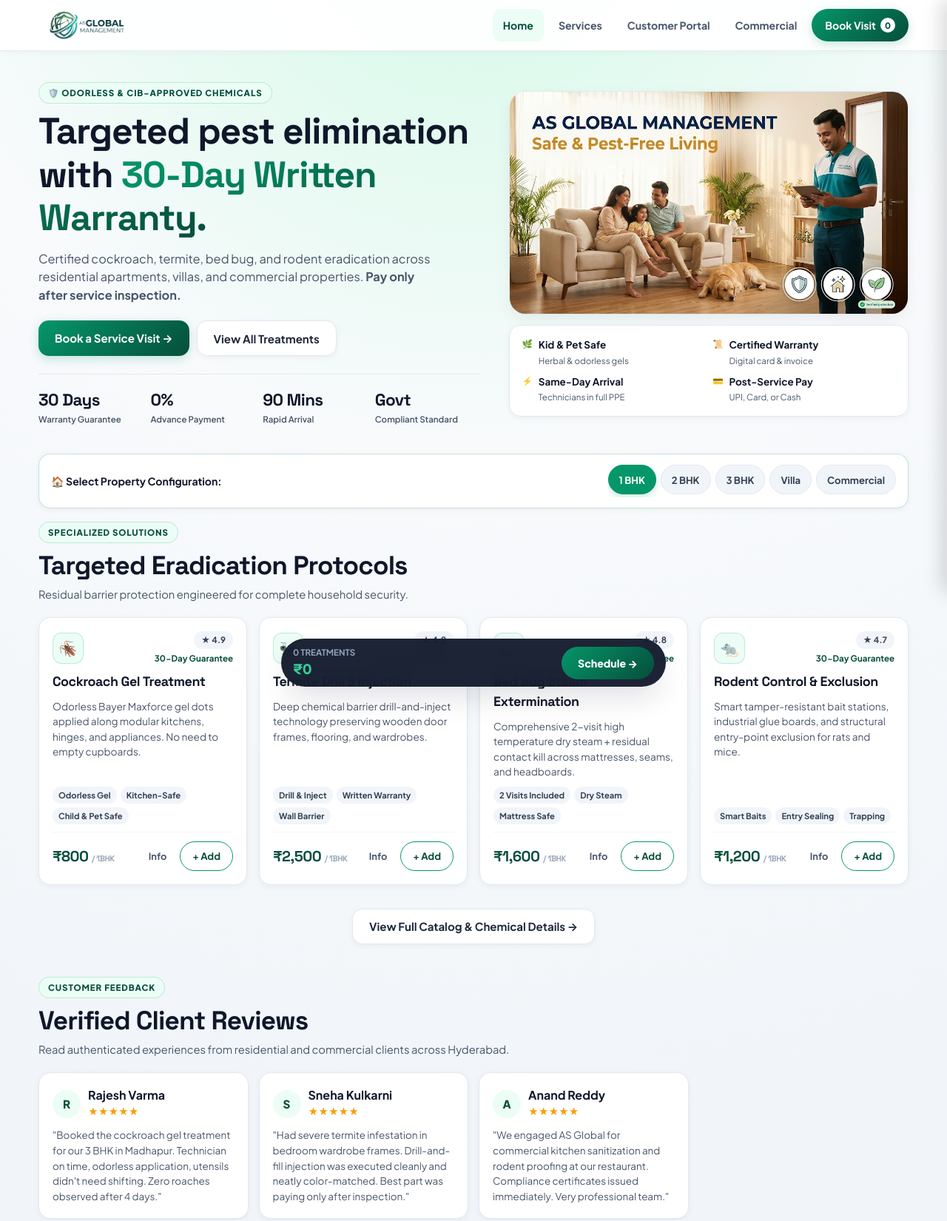
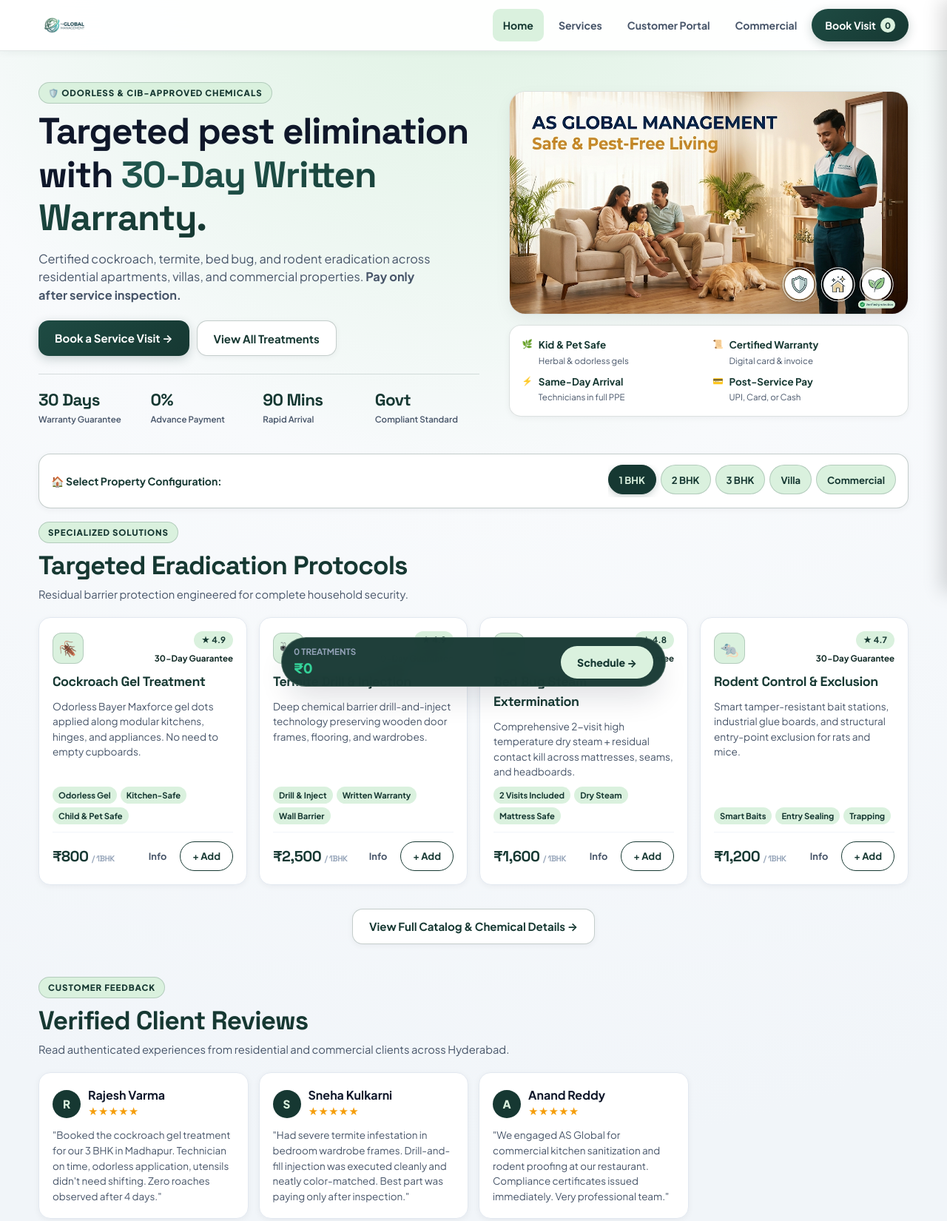
Before and after one commit to asglobalmanagement0-cmyk/AS-GLOBAL-MANAGEMENT, a plain HTML site: page index.html in a window 1280 px wide. Shown: the top 1650 px of the page at 74% size. Drawn offline with Linux system fonts and the light colour scheme; no server answers.

Commit message:
Update styles.css

```diff
--- a/styles.css
+++ b/styles.css
@@ -1,14 +1,15 @@
 /* =========================================================================
-   AS GLOBAL MANAGEMENT — MAIN STYLESHEET
+   AS GLOBAL MANAGEMENT — MAIN STYLESHEET (#163832 & #DAF1DE)
    ========================================================================= */
 
 :root {
-  --primary: #059669;
-  --primary-hover: #047857;
-  --primary-dark: #064e3b;
-  --primary-deep: #022c22;
-  --primary-light: #ecfdf5;
-  --primary-glow: rgba(5, 150, 105, 0.22);
+  --primary: #163832;
+  --primary-hover: #1e4b43;
+  --primary-dark: #0f2924;
+  --primary-deep: #163832;
+  --primary-light: #DAF1DE;
+  --primary-soft: #eef9f0;
+  --primary-glow: rgba(22, 56, 50, 0.22);
   --accent: #f59e0b;
   --accent-light: #fef3c7;
   --slate-900: #0f172a;
@@ -52,7 +53,7 @@ html {
 
 body {
   font-family: 'Plus Jakarta Sans', system-ui, -apple-system, BlinkMacSystemFont, "Segoe UI", Roboto, sans-serif;
-  background: radial-gradient(130% 90% at 50% -10%, #d1fae5 0%, #f8fafc 45%, #f1f5f9 100%);
+  background: radial-gradient(130% 90% at 50% -10%, #DAF1DE 0%, #f8fafc 48%, #f1f5f9 100%);
   color: var(--slate-900);
   line-height: 1.5;
   min-height: 100vh;
@@ -117,8 +118,8 @@ header {
   background: rgba(255, 255, 255, 0.94);
   backdrop-filter: blur(18px);
   -webkit-backdrop-filter: blur(18px);
-  border-bottom: 1px solid rgba(226, 232, 240, 0.8);
-  box-shadow: 0 2px 10px rgba(15, 23, 42, 0.03);
+  border-bottom: 1px solid rgba(22, 56, 50, 0.12);
+  box-shadow: 0 2px 10px rgba(22, 56, 50, 0.05);
   width: 100%;
 }
 
@@ -143,7 +144,7 @@ header {
 }
 
 .logo img.header-logo-img {
-  height: 98px;
+  height: 52px;
   width: auto;
   max-width: 180px;
   object-fit: contain;
@@ -212,16 +213,21 @@ header {
 }
 
 .nav-link.active {
-  color: var(--primary-dark);
+  color: var(--primary);
   background: var(--primary-light);
 }
 
 .nav-link.cta-btn {
-  background: linear-gradient(135deg, var(--primary), var(--primary-dark));
+  background: linear-gradient(135deg, var(--primary-hover), var(--primary));
   color: var(--white);
   padding: 9px 18px;
   border-radius: 999px;
   box-shadow: 0 4px 14px var(--primary-glow);
+}
+
+.nav-link.cta-btn:hover {
+  background: var(--primary-dark);
+  color: var(--white);
 }
 
 .cart-badge {
@@ -233,8 +239,8 @@ header {
   padding: 0 6px;
   margin-left: 6px;
   border-radius: 999px;
-  background: var(--white);
-  color: var(--primary-dark);
+  background: var(--primary-light);
+  color: var(--primary);
   font-size: 0.72rem;
   font-weight: 800;
 }
@@ -248,7 +254,7 @@ header {
   gap: 5px;
   width: 44px;
   height: 44px;
-  background: var(--slate-100);
+  background: var(--primary-light);
   border-radius: 12px;
   padding: 10px;
   z-index: 100;
@@ -257,7 +263,7 @@ header {
 .menu-toggle span {
   width: 22px;
   height: 2.2px;
-  background: var(--slate-800);
+  background: var(--primary);
   border-radius: 2px;
   transition: transform 0.25s var(--ease), opacity 0.2s;
 }
@@ -327,12 +333,12 @@ header {
 
 .mobile-nav-list button.active {
   background: var(--primary-light);
-  color: var(--primary-dark);
+  color: var(--primary);
 }
 
 .mobile-nav-list button.cta-mobile {
   margin-top: 14px;
-  background: linear-gradient(135deg, var(--primary), var(--primary-dark));
+  background: linear-gradient(135deg, var(--primary-hover), var(--primary));
   color: var(--white);
   text-align: center;
   justify-content: center;
@@ -387,18 +393,19 @@ main {
   font-weight: 800;
   letter-spacing: 0.08em;
   text-transform: uppercase;
-  color: var(--primary-dark);
+  color: var(--primary);
   background: var(--primary-light);
   padding: 5px 12px;
   border-radius: 999px;
   margin-bottom: 8px;
-  border: 1px solid rgba(5, 150, 105, 0.2);
+  border: 1px solid rgba(22, 56, 50, 0.2);
 }
 
 .sec-head h2 {
   font-size: clamp(1.45rem, 3.8vw, 2.2rem);
   margin-bottom: 6px;
   line-height: 1.25;
+  color: var(--primary);
 }
 
 .sec-head p {
@@ -425,10 +432,11 @@ main {
   font-size: clamp(1.85rem, 5vw, 3.1rem);
   line-height: 1.18;
   margin-bottom: 14px;
+  color: var(--slate-900);
 }
 
 .hero-text h1 span {
-  background: linear-gradient(135deg, var(--primary), var(--primary-dark));
+  background: linear-gradient(135deg, #21574e, var(--primary));
   -webkit-background-clip: text;
   -webkit-text-fill-color: transparent;
 }
@@ -452,7 +460,7 @@ main {
   align-items: center;
   justify-content: center;
   gap: 8px;
-  background: linear-gradient(135deg, var(--primary), var(--primary-dark));
+  background: linear-gradient(135deg, var(--primary-hover), var(--primary));
   color: var(--white);
   padding: 12px 22px;
   border-radius: 14px;
@@ -463,17 +471,21 @@ main {
   min-height: 48px;
 }
 
+.btn:hover {
+  background: var(--primary-dark);
+}
+
 .btn.secondary {
   background: var(--white);
-  color: var(--slate-800);
-  border: 1.5px solid var(--slate-200);
+  color: var(--primary);
+  border: 1.5px solid rgba(22, 56, 50, 0.25);
   box-shadow: var(--shadow-sm);
 }
 
 .btn.secondary:hover {
   border-color: var(--primary);
   background: var(--primary-light);
-  color: var(--primary-dark);
+  color: var(--primary);
 }
 
 .btn.block {
@@ -484,14 +496,14 @@ main {
   display: grid;
   grid-template-columns: repeat(4, 1fr);
   gap: 10px;
-  border-top: 1px solid var(--slate-200);
+  border-top: 1px solid rgba(22, 56, 50, 0.15);
   padding-top: 18px;
 }
 
 .hero-stats .stat-value {
   font-size: clamp(1.15rem, 2.5vw, 1.4rem);
   font-weight: 800;
-  color: var(--slate-900);
+  color: var(--primary);
 }
 
 .hero-stats .stat-label {
@@ -512,7 +524,7 @@ main {
   border-radius: var(--radius-lg);
   overflow: hidden;
   box-shadow: var(--shadow-md);
-  border: 1px solid var(--slate-200);
+  border: 1px solid rgba(22, 56, 50, 0.15);
   background: var(--white);
   width: 100%;
 }
@@ -526,7 +538,7 @@ main {
 
 .trust-panel {
   background: rgba(255, 255, 255, 0.95);
-  border: 1px solid var(--slate-200);
+  border: 1px solid rgba(22, 56, 50, 0.15);
   border-radius: var(--radius-md);
   padding: 16px;
   box-shadow: var(--shadow-sm);
@@ -547,7 +559,7 @@ main {
 
 .trust-item b {
   display: block;
-  color: var(--slate-900);
+  color: var(--primary);
   font-size: 0.84rem;
 }
 
@@ -561,7 +573,7 @@ main {
    ------------------------------------------------------------------------- */
 .calc-box {
   background: var(--white);
-  border: 1.5px solid rgba(5, 150, 105, 0.25);
+  border: 1.5px solid rgba(22, 56, 50, 0.25);
   border-radius: var(--radius-md);
   padding: 14px 16px;
   display: flex;
@@ -580,6 +592,7 @@ main {
   display: flex;
   align-items: center;
   gap: 6px;
+  color: var(--primary);
 }
 
 .bhk-pill-group {
@@ -597,9 +610,9 @@ main {
 }
 
 .bhk-btn {
-  background: var(--slate-100);
-  color: var(--slate-700);
-  border: 1px solid var(--slate-200);
+  background: var(--primary-light);
+  color: var(--primary);
+  border: 1px solid rgba(22, 56, 50, 0.2);
   padding: 8px 14px;
   border-radius: 999px;
   font-size: 0.82rem;
@@ -610,7 +623,7 @@ main {
 
 .bhk-btn.active {
   background: var(--primary);
-  color: var(--white);
+  color: var(--primary-light);
   border-color: var(--primary);
   box-shadow: 0 3px 10px var(--primary-glow);
 }
@@ -635,7 +648,7 @@ main {
 
 .card.selected {
   border-color: var(--primary);
-  background: #f0fdf4;
+  background: var(--primary-soft);
   box-shadow: 0 0 0 2px var(--primary);
 }
 
@@ -662,9 +675,9 @@ main {
   height: 42px;
   border-radius: 12px;
   background: var(--primary-light);
-  color: var(--primary-dark);
+  color: var(--primary);
   font-size: 1.25rem;
-  border: 1px solid rgba(5, 150, 105, 0.2);
+  border: 1px solid rgba(22, 56, 50, 0.2);
 }
 
 .card-badge {
@@ -672,13 +685,13 @@ main {
   font-weight: 700;
   padding: 3px 10px;
   border-radius: 999px;
-  background: var(--slate-100);
-  color: var(--slate-700);
+  background: var(--primary-light);
+  color: var(--primary);
 }
 
 .card h3 {
   font-size: 1.12rem;
-  color: var(--slate-900);
+  color: var(--primary);
 }
 
 .card p {
@@ -697,8 +710,8 @@ main {
 .chip {
   font-size: 0.7rem;
   font-weight: 700;
-  color: var(--slate-700);
-  background: var(--slate-100);
+  color: var(--primary);
+  background: var(--primary-light);
   padding: 3px 8px;
   border-radius: 999px;
 }
@@ -715,7 +728,7 @@ main {
 .price-tag {
   font-size: 1.25rem;
   font-weight: 800;
-  color: var(--primary-dark);
+  color: var(--primary);
 }
 
 .price-tag small {
@@ -736,13 +749,13 @@ main {
   font-weight: 700;
   border: 1.5px solid var(--primary);
   background: var(--white);
-  color: var(--primary-dark);
+  color: var(--primary);
   min-height: 40px;
 }
 
 .action-btn.added {
   background: var(--primary);
-  color: var(--white);
+  color: var(--primary-light);
 }
 
 .detail-link {
@@ -753,6 +766,11 @@ main {
   padding: 8px 10px;
   border-radius: 999px;
   min-height: 40px;
+}
+
+.detail-link:hover {
+  background: var(--primary-light);
+  color: var(--primary);
 }
 
 /* -------------------------------------------------------------------------
@@ -785,8 +803,8 @@ main {
   width: 38px;
   height: 38px;
   border-radius: 50%;
-  background: var(--primary-light);
-  color: var(--primary-dark);
+  background: var(--primary);
+  color: var(--primary-light);
   display: flex;
   align-items: center;
   justify-content: center;
@@ -832,6 +850,7 @@ main {
   display: flex;
   align-items: center;
   gap: 8px;
+  color: var(--primary);
 }
 
 .field {
@@ -871,7 +890,7 @@ main {
 
 .field.valid input, .field.valid textarea {
   border-color: var(--primary);
-  background: #f0fdf4;
+  background: var(--primary-soft);
 }
 
 .field .err {
@@ -900,9 +919,9 @@ main {
 }
 
 .qdate-pill {
-  background: var(--slate-100);
-  color: var(--slate-700);
-  border: 1px solid var(--slate-200);
+  background: var(--primary-light);
+  color: var(--primary);
+  border: 1px solid rgba(22, 56, 50, 0.2);
   padding: 8px 14px;
   border-radius: 10px;
   font-size: 0.8rem;
@@ -912,7 +931,7 @@ main {
 
 .qdate-pill.active {
   background: var(--primary);
-  color: var(--white);
+  color: var(--primary-light);
   border-color: var(--primary);
 }
 
@@ -954,7 +973,7 @@ main {
   justify-content: space-between;
   align-items: center;
   padding-top: 14px;
-  border-top: 2px solid var(--slate-900);
+  border-top: 2px solid var(--primary);
   margin-top: 12px;
   font-size: 1.05rem;
   font-weight: 800;
@@ -962,17 +981,17 @@ main {
 
 .cart-total-row .total-num {
   font-size: 1.35rem;
-  color: var(--primary-dark);
+  color: var(--primary);
 }
 
 .guarantee-callout {
   margin-top: 16px;
   background: var(--primary-light);
-  border: 1px solid rgba(5, 150, 105, 0.25);
+  border: 1px solid rgba(22, 56, 50, 0.25);
   border-radius: var(--radius-md);
   padding: 12px;
   font-size: 0.8rem;
-  color: var(--primary-dark);
+  color: var(--primary);
   line-height: 1.5;
 }
 
@@ -986,12 +1005,13 @@ main {
   transform: translateX(-50%) translateY(140px);
   width: calc(100% - 24px);
   max-width: 520px;
-  background: rgba(15, 23, 42, 0.94);
+  background: rgba(22, 56, 50, 0.96);
   backdrop-filter: blur(16px);
   -webkit-backdrop-filter: blur(16px);
   color: var(--white);
   padding: 10px 16px;
   border-radius: 999px;
+  border: 1px solid rgba(218, 241, 222, 0.25);
   display: flex;
   align-items: center;
   justify-content: space-between;
@@ -1005,8 +1025,8 @@ main {
 }
 
 .sticky-bar-btn {
-  background: linear-gradient(135deg, var(--primary), var(--primary-dark));
-  color: var(--white);
+  background: var(--primary-light);
+  color: var(--primary);
   padding: 10px 22px;
   border-radius: 999px;
   font-weight: 800;
@@ -1056,21 +1076,22 @@ main {
 }
 
 .close-btn {
-  background: var(--slate-100);
+  background: var(--primary-light);
   width: 44px;
   height: 44px;
   border-radius: 50%;
   font-size: 1.2rem;
-  color: var(--slate-600);
+  color: var(--primary);
   display: flex;
   align-items: center;
   justify-content: center;
+  flex-shrink: 0;
 }
 
 .spinner {
   width: 50px;
   height: 50px;
-  border: 5px solid var(--slate-200);
+  border: 5px solid var(--primary-light);
   border-top-color: var(--primary);
   border-radius: 50%;
   animation: spin 0.85s linear infinite;
@@ -1093,11 +1114,12 @@ main {
   bottom: calc(20px + env(safe-area-inset-bottom));
   left: 50%;
   transform: translateX(-50%) translateY(100px);
-  background: var(--slate-900);
-  color: var(--white);
+  background: var(--primary);
+  color: var(--primary-light);
   padding: 12px 22px;
   border-radius: 999px;
-  font-weight: 600;
+  border: 1px solid rgba(218, 241, 222, 0.3);
+  font-weight: 700;
   font-size: 0.86rem;
   transition: transform 0.3s var(--ease), opacity 0.3s;
   opacity: 0;
@@ -1118,7 +1140,7 @@ main {
    ------------------------------------------------------------------------- */
 footer {
   background: var(--primary-deep);
-  color: #94a3b8;
+  color: #cde5d2;
   margin-top: auto;
   width: 100%;
 }
@@ -1133,7 +1155,7 @@ footer {
 }
 
 footer h4 {
-  color: var(--white);
+  color: var(--primary-light);
   font-size: 0.82rem;
   text-transform: uppercase;
   letter-spacing: 0.08em;
@@ -1142,18 +1164,19 @@ footer h4 {
 
 .foot-links a {
   display: block;
-  color: #94a3b8;
+  color: #cde5d2;
   font-size: 0.86rem;
   margin-bottom: 8px;
   min-height: 24px;
 }
 
 .foot-links a:hover {
-  color: #34d399;
+  color: var(--primary-light);
+  text-decoration: underline;
 }
 
 .foot-bottom {
-  border-top: 1px solid #064e3b;
+  border-top: 1px solid rgba(218, 241, 222, 0.18);
   padding: 16px clamp(16px, 4vw, 32px);
   display: flex;
   justify-content: space-between;
```
